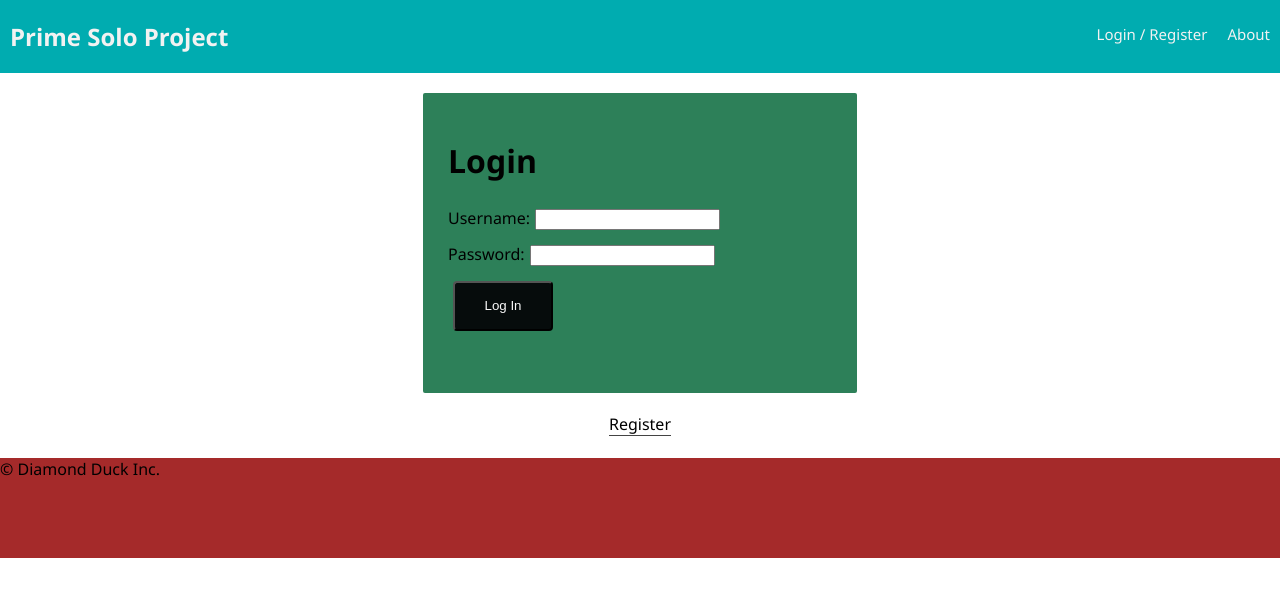
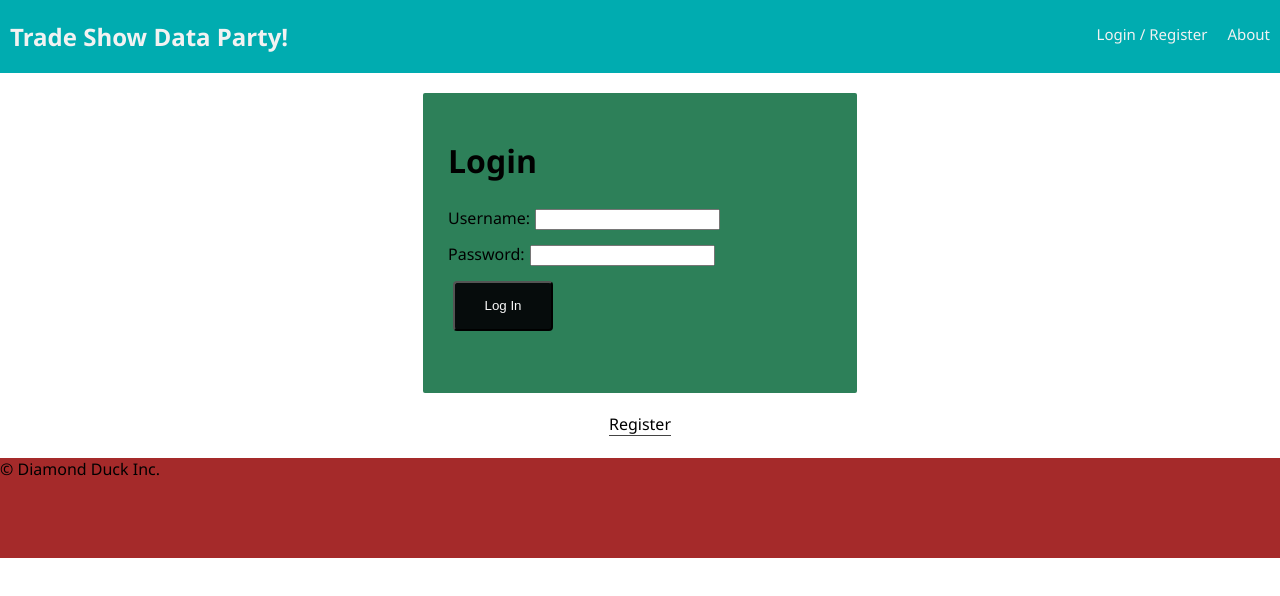
Before and after one commit to TianaJohnson/trade-show, a React (Create React App) app: page /add#/home in a window 1280 px wide. Shown: the top 596 px of the page. Built offline with nearby package versions, Linux system fonts and the light colour scheme; no server answers.

Commit message:
add builder

```diff
--- a/src/components/Nav/Nav.js
+++ b/src/components/Nav/Nav.js
@@ -7,7 +7,7 @@ import './Nav.css';
 const Nav = (props) => (
   <div className="nav">
     <Link to="/home">
-      <h2 className="nav-title">Prime Solo Project</h2>
+      <h2 className="nav-title">Trade Show Data Party!</h2>
     </Link>
     <div className="nav-right">
       <Link className="nav-link" to="/home">
```
Also changed, not shown: src/components/BikeFile/BikeFile.js (added, +13 -0 lines).
